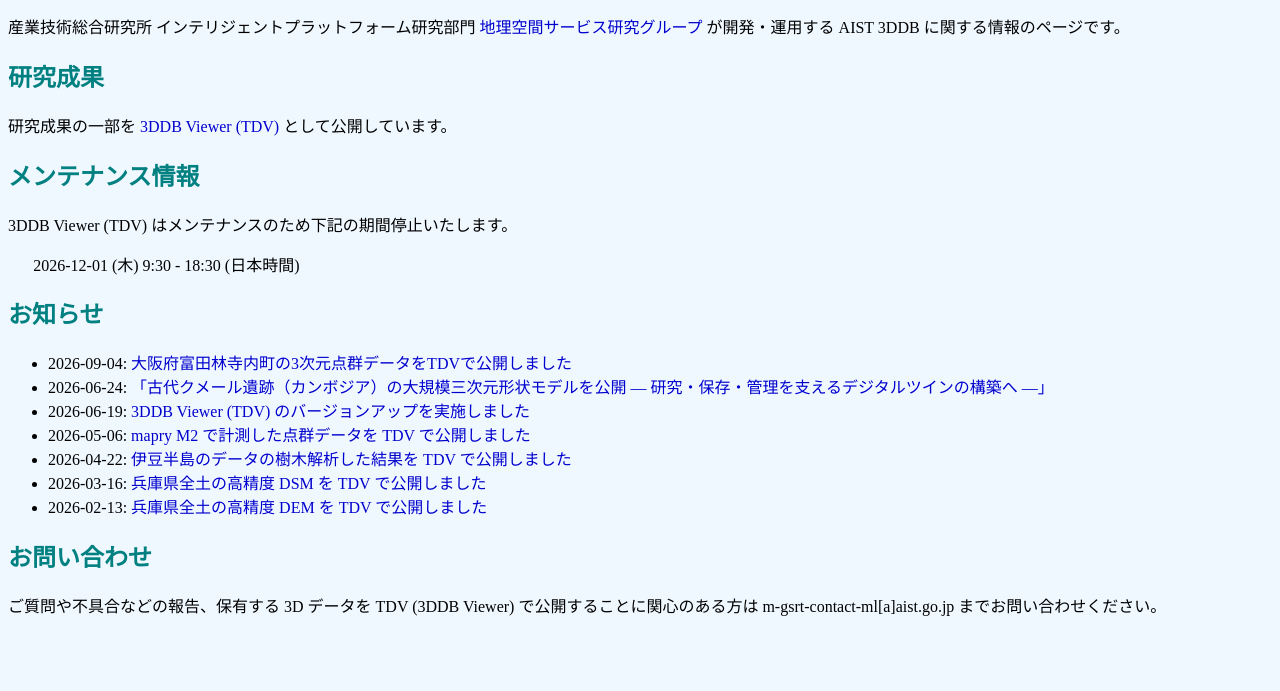
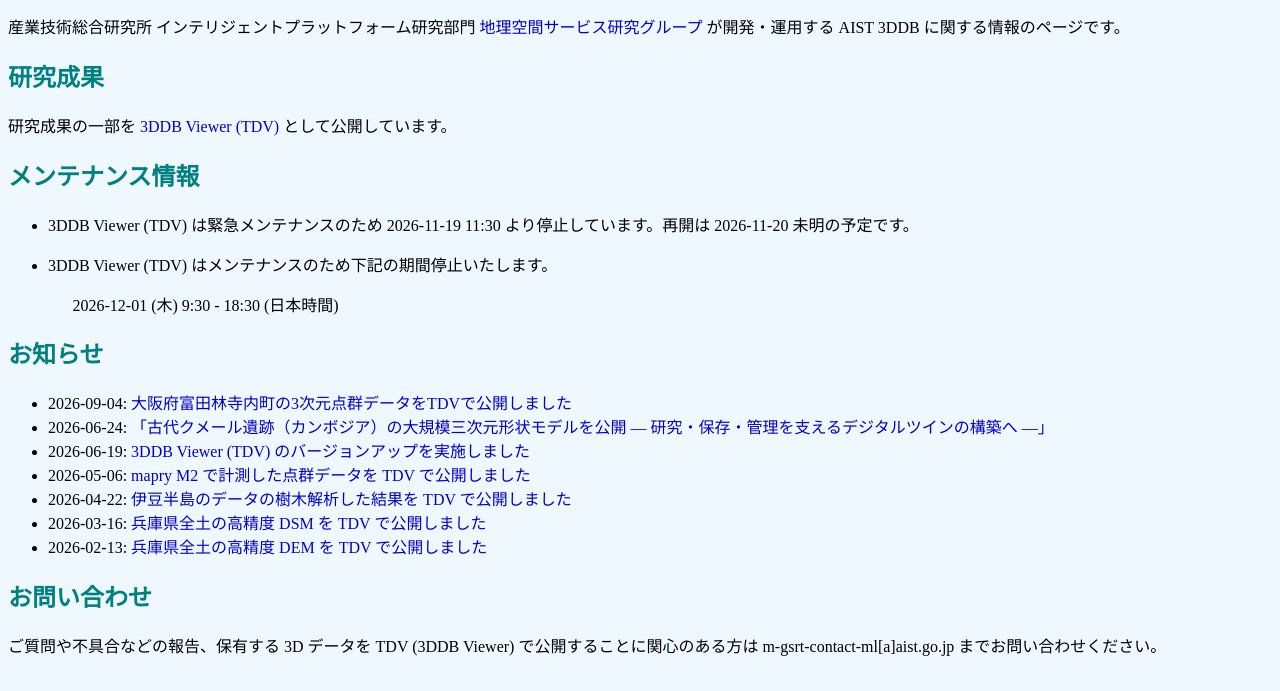
Before and after one commit to aistairc/aist3ddb-info, a plain HTML site: page docs/index.html in a window 1280 px wide. Shown: the part 109-800 px from the top of the page. Drawn offline with Linux system fonts and the light colour scheme.

Commit message:
update at 2026-11-19

```diff
--- a/docs/index.html
+++ b/docs/index.html
@@ -21,8 +21,13 @@
 
 <h2 id="mnt-info" class="heading">メンテナンス情報</h2>
 
-<p id="mnt-desc">3DDB Viewer (TDV) はメンテナンスのため下記の期間停止いたします。</p>
-<p id="mnt-period">2026-12-01 (木) 9:30 - 18:30 (日本時間)</p>
+<ul>
+  <li><p id="mnt-desc">3DDB Viewer (TDV) は緊急メンテナンスのため 2026-11-19 11:30 より停止しています。再開は 2026-11-20 未明の予定です。</p></li>
+  <li>
+   <p id="mnt-desc">3DDB Viewer (TDV) はメンテナンスのため下記の期間停止いたします。
+   </p><p id="mnt-period">2026-12-01 (木) 9:30 - 18:30 (日本時間)</p>
+  </li>
+</ul>
 
 <h2 id="news" class="heading">お知らせ</h2>
 
```
Also changed, not shown: docs/en/index.html (+9 -2 lines).
